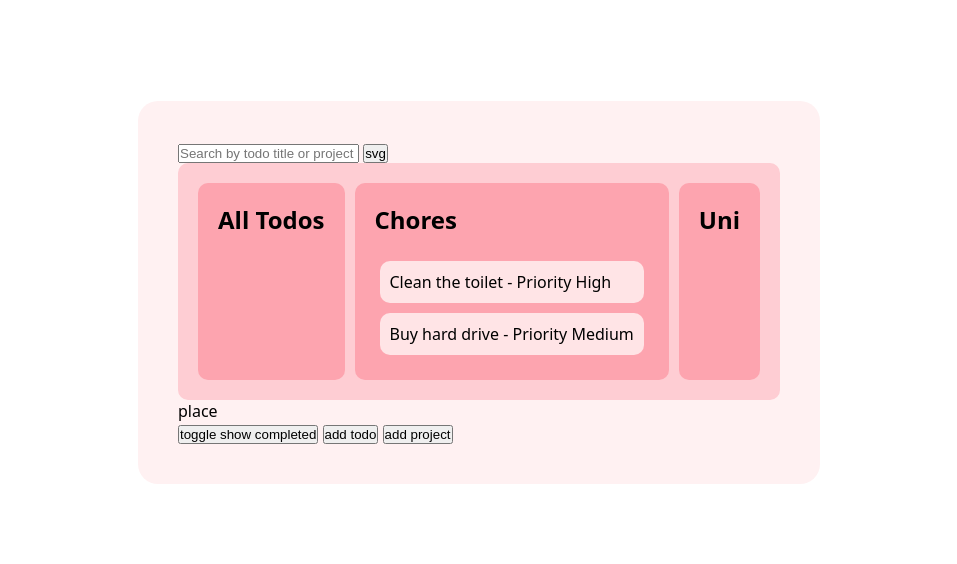
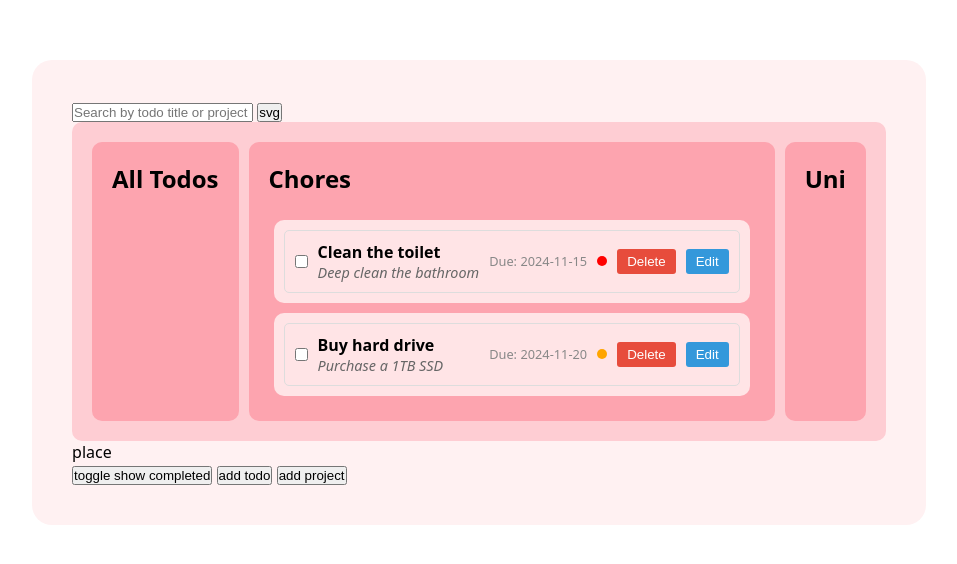
Before and after one commit to marin0suke/todo-list, a website built with webpack: page src/template.html in a window 1280 px wide. Shown: the part 108-672 px from the top of the page, without its empty margins (161-1118 px from the left). Built offline with nearby package versions, Linux system fonts and the light colour scheme.

Commit message:
Add and style todo containers and properties.

```diff
--- a/src/domRenderer.js
+++ b/src/domRenderer.js
@@ -19,9 +19,63 @@ function renderProjects(projects) {
         const todos = project.getTodos(); // get todos.
         todos.forEach(todo => { // everything created here will be attached to each todo item.
             const todoItem = document.createElement("li");
-            todoItem.textContent = `${todo.title} - Priority ${todo.priority}`;
+            todoItem.classList.add("todo-item");
+
+            const itemContainer = document.createElement("div");
+            itemContainer.classList.add("list-item-container");
+
+            const checkbox = document.createElement("input");
+            checkbox.type = "checkbox";
+            checkbox.checked = todo.completed;
+            checkbox.classList.add("completed-checkbox");
+            itemContainer.appendChild(checkbox);
+
+            const textContentContainer = document.createElement("div");
+            textContentContainer.classList.add("text-content");
+
+            const itemTitle = document.createElement("span");
+            itemTitle.textContent = todo.title;
+            itemTitle.classList.add("item-title");
+            textContentContainer.appendChild(itemTitle);
+
+            const itemDescription = document.createElement("span");
+            itemDescription.textContent = todo.description;
+            itemDescription.style.fontStyle = "italic";
+            itemDescription.classList.add("item-description");
+            textContentContainer.appendChild(itemDescription);
+
+            itemContainer.appendChild(textContentContainer);
+
+            // Create date span
+            const dateSpan = document.createElement("span");
+            dateSpan.classList.add("todo-date");
+            dateSpan.textContent = `Due: ${todo.dueDate}`;
+            itemContainer.appendChild(dateSpan);
+
+            // Create priority dot
+            const priorityDot = document.createElement("span");
+            priorityDot.classList.add("priority-dot");
+            if (todo.priority === "High") {
+                priorityDot.classList.add("high-priority");
+            } else if (todo.priority === "Medium") {
+                priorityDot.classList.add("medium-priority");
+            } else {
+                priorityDot.classList.add("low-priority");
+            }
+            itemContainer.appendChild(priorityDot);
+
+            const deleteButton = document.createElement("button");
+            deleteButton.textContent = "Delete";
+            deleteButton.classList.add("delete-button");
+            itemContainer.appendChild(deleteButton);
+
+            const editButton = document.createElement("button");
+            editButton.textContent = "Edit";
+            editButton.classList.add("edit-button");
+            itemContainer.appendChild(editButton);
+
+            todoItem.appendChild(itemContainer);
             todoList.appendChild(todoItem);
-
 
         });
 
--- a/src/styles.css
+++ b/src/styles.css
@@ -50,3 +50,75 @@ body {
     border-radius: 10px;
 
 }
+
+.list-item-container { /* each list item grid styling! */
+    display: grid;
+    grid-template-columns: auto 1fr auto auto auto auto; /* Define column sizes */
+    gap: 10px; /* Space between items */
+    align-items: center;
+    padding: 10px;
+    border: 1px solid #ddd;
+    border-radius: 5px;
+}
+
+/* Checkbox in its own grid cell */
+.completed-checkbox {
+    grid-column: 1; /* Place in the first column */
+}
+
+/* Title and description stacked vertically */
+.text-content {
+    display: flex;
+    flex-direction: column;
+    grid-column: 2; /* Place in the second column */
+}
+
+.item-title {
+    font-weight: bold;
+}
+
+.item-description {
+    font-size: 0.9em;
+    color: #666;
+    font-style: italic;
+}
+
+/* Due date, priority dot, delete, and edit buttons in their own columns */
+.todo-date {
+    grid-column: 3; /* Third column */
+    font-size: 0.8em;
+    color: #888;
+}
+
+.priority-dot {
+    width: 10px;
+    height: 10px;
+    border-radius: 50%;
+    grid-column: 4; /* Fourth column */
+}
+
+/* Color-coded priority dots */
+.high-priority { background-color: red; }
+.medium-priority { background-color: orange; }
+.low-priority { background-color: green; }
+
+/* Buttons in the fifth and sixth columns */
+.delete-button {
+    grid-column: 5;
+    padding: 5px 10px;
+    background-color: #e74c3c;
+    color: white;
+    border: none;
+    border-radius: 3px;
+    cursor: pointer;
+}
+
+.edit-button {
+    grid-column: 6;
+    padding: 5px 10px;
+    background-color: #3498db;
+    color: white;
+    border: none;
+    border-radius: 3px;
+    cursor: pointer;
+}
```
